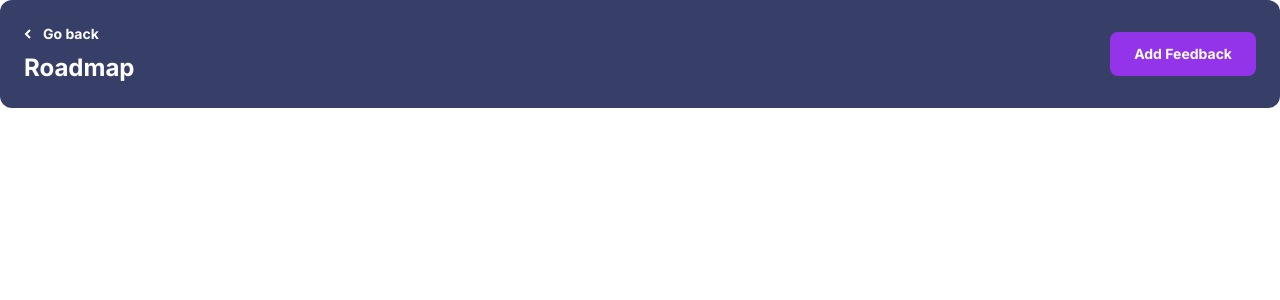
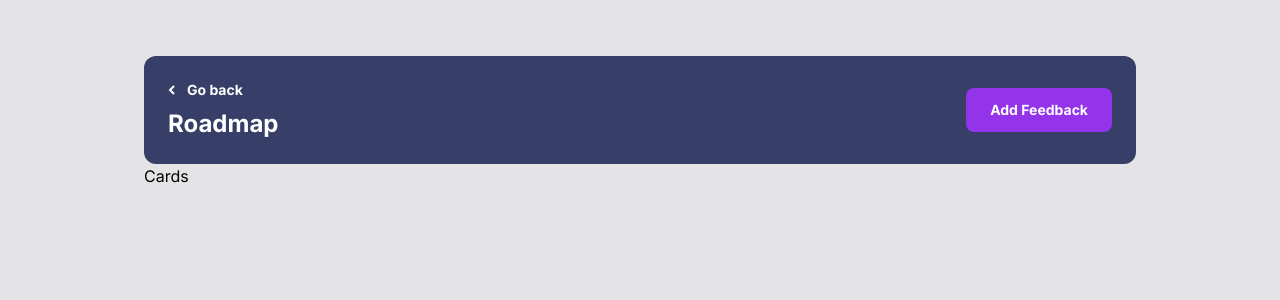
Before and after one commit to katsuragawaa/feedback-hub, a Vue app: page /roadmap in a window 1280 px wide. Shown: the top 300 px of the page. Built offline with nearby package versions, Linux system fonts and the light colour scheme.

Commit message:
Add container

```diff
--- a/src/views/Roadmap.vue
+++ b/src/views/Roadmap.vue
@@ -3,5 +3,8 @@ import RoadmapToolbarVue from '../components/roadmap-toolbar/RoadmapToolbar.vue'
 </script>
 
 <template>
-  <RoadmapToolbarVue />
+  <div class="px-10 py-14 xl:px-36 md:p-0 min-h-screen bg-zinc-200 flex flex-col">
+    <RoadmapToolbarVue />
+    <div>Cards</div>
+  </div>
 </template>
```
